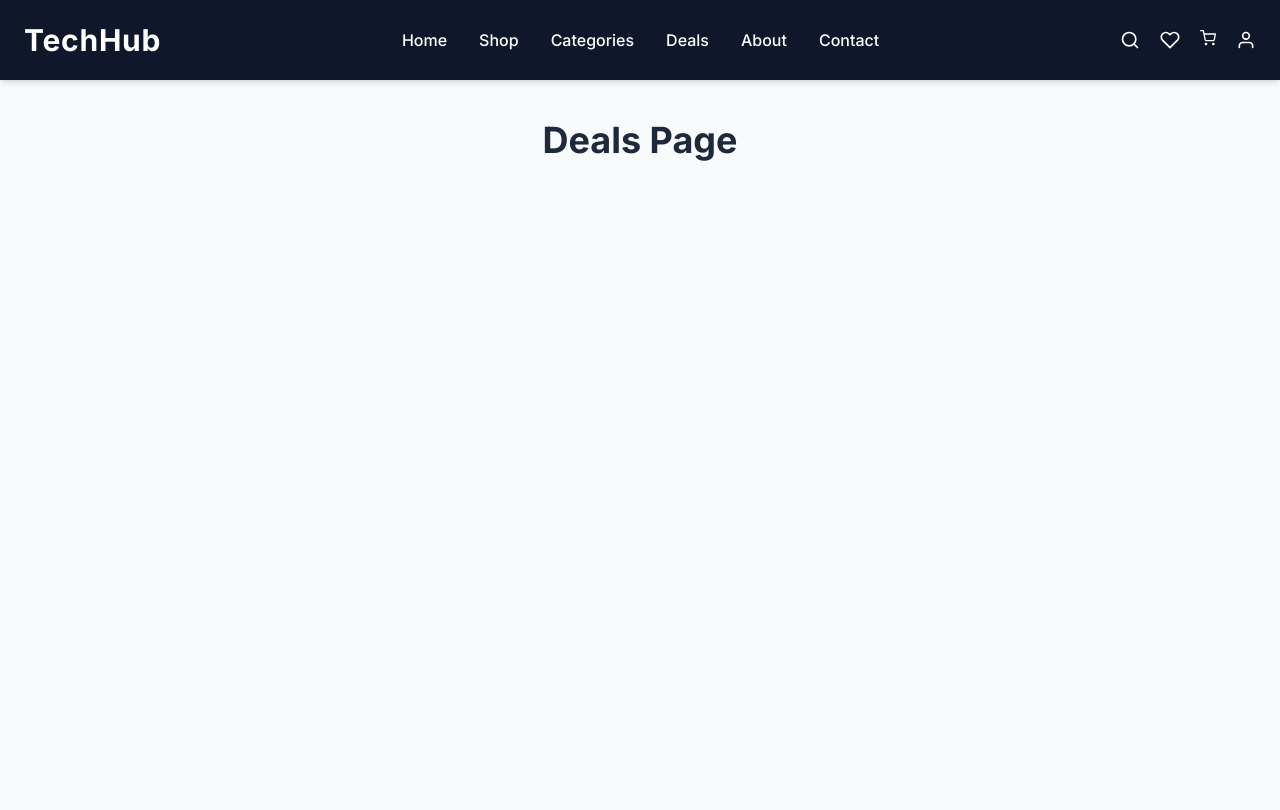
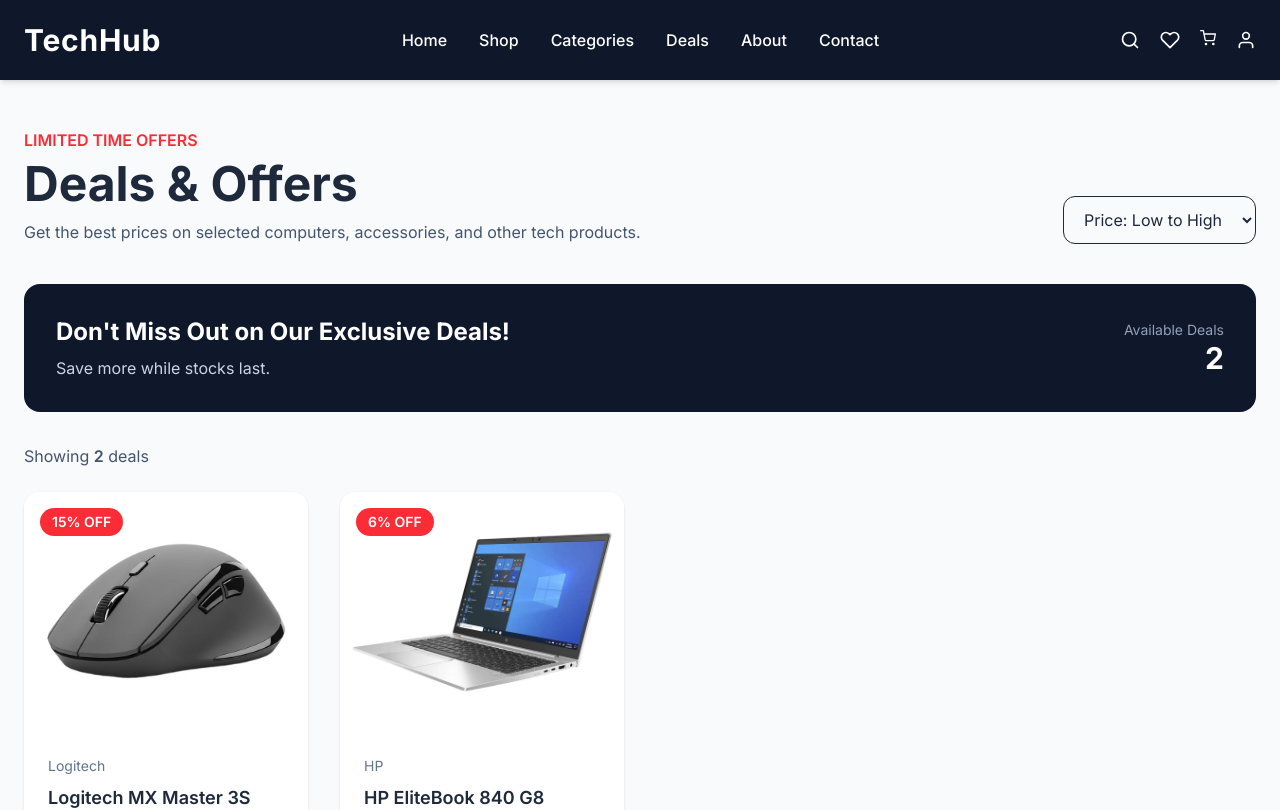
Before and after one commit to HenryOchieng/techhub, a React (Vite) app: page /deals in a window 1280 px wide. Shown: the top 810 px of the page. Built offline with nearby package versions, Linux system fonts and the light colour scheme.

Commit message:
Deals section commit

```diff
--- a/src/components/product/ProductCard.jsx
+++ b/src/components/product/ProductCard.jsx
@@ -23,9 +23,11 @@
                         className="h-60 w-full object-cover group-hover:scale-105 transition duration-500"
                     />
                 </Link>
-                {product.badge && (
-                    <span className="absolute top-4 left-4 bg-blue-600 text-white px-3 py-1 rounded-full text-sm">
-                        {product.badge}
+                {product.oldPrice && product.oldPrice > product.price && (
+                    <span className="absolute top-4 left-4 bg-red-500 text-white px-3 py-1 rounded-full text-sm font-semibold">
+                        {Math.round(
+                            ((product.oldPrice - product.price) / product.oldPrice) * 100
+                        )}% OFF
                     </span>
                 )}
             </div>
@@ -44,15 +46,22 @@
                     reviews={product.reviews.length}
                     size={14}
                 />
-                <div className="flex items-center gap-3 mt-4">
-                    <span className="text-blue-600 font-bold text-xl">
-                        KSHS. {product.price.toLocaleString()}
-                    </span>
-
-                    {product.oldPrice && (
-                        <span className="line-through text-slate-400">
-                            KSHS. {product.oldPrice.toLocaleString()}
+                <div className="mt-4">
+                    <div className="flex items-center gap-3">
+                        <span className="text-blue-600 font-bold text-xl">
+                            KSHS. {product.price.toLocaleString()}
                         </span>
+                        {product.oldPrice && product.oldPrice > product.price && (
+                            <span className="line-through text-slate-400">
+                                KSHS. {product.oldPrice.toLocaleString()}
+                            </span>
+                        )}
+                    </div>
+                    {product.oldPrice && product.oldPrice > product.price && (
+                        <p className="text-sm text-green-600 font-medium mt-1">
+                            Save KSHS. {" "}
+                            {(product.oldPrice - product.price).toLocaleString()}
+                        </p>
                     )}
                 </div>
 
--- a/src/pages/Deals.jsx
+++ b/src/pages/Deals.jsx
@@ -1,7 +1,141 @@
+import { useMemo, useState } from "react"
+import ProductCard from "../components/product/ProductCard"
+import { products } from "../data/products"
+
 function Deals() {
+    const [sortBy, setSortBy] = useState("discount")
+
+    const deals = products.filter(
+        (product) =>
+            product.oldPrice &&
+            product.oldPrice > product.price
+    )
+
+    const sortedDeals = useMemo(() => {
+        const sorted = [...deals]
+
+        switch (sortBy) {
+            case "price-low":
+                return sorted.sort(
+                    (a, b) => a.price - b.price
+                )
+
+            case "price-high":
+                return sorted.sort(
+                    (a, b) => b.price - a.price
+                )
+
+            case "rating":
+                return sorted.sort(
+                    (a, b) => b.rating - a.rating
+                )
+
+            case "discount":
+            default:
+                return sorted.sort((a, b) => {
+                    const discountA =
+                        ((a.oldPrice - a.price) / a.oldPrice) * 100
+
+                    const discountB =
+                        ((b.oldPrice - b.price) / b.oldPrice) * 100
+
+                    return discountB - discountA
+                })
+        }
+    }, [deals, sortBy])
+
     return (
-        <div className="p-10 text-center text-4xl font-bold">
-            Deals Page
+        <div className="max-w-7xl mx-auto px-6 py-12">
+
+            {/* Header */}
+            <div className="flex flex-col md:flex-row md:items-end md:justify-between gap-6 mb-10">
+                <div>
+                    <p className="text-red-500 font-semibold mb-2">
+                        LIMITED TIME OFFERS
+                    </p>
+                    <h1 className="text-4xl md:text-5xl font-bold">
+                        Deals & Offers
+                    </h1>
+                    <p className="text-slate-600 mt-3 max-w-2xl">
+                        Get the best prices on selected computers,
+                        accessories, and other tech products.
+                    </p>
+                </div>
+
+                {/* Sorting */}
+                <select
+                    value={sortBy}
+                    onChange={(e) => setSortBy(e.target.value)}
+                    className="border rounded-xl px-4 py-3 outline-none focus:ring-2 focus:ring-blue-600"
+                >
+                    <opttion value="discount">
+                        Biggest Discount
+                    </opttion>
+                    <option value="price-low">
+                        Price: Low to High
+                    </option>
+                    <option value="price-high">
+                        Price: High to Low
+                    </option>
+                    <option value="rating">
+                        Highest Rated
+                    </option>
+                </select>
+            </div>
+
+            {/* Deals Banner */}
+            <div className="bg-slate-900 text-white rounded-2xl p=6 md:p-8 mb-8">
+                <div className="flex flex-col md:flex-row md:items-center md:justify-between gap-5">
+                    <div>
+                        <h2 className="text-2xl font-bold">
+                            Don't Miss Out on Our Exclusive Deals!
+                        </h2>
+                        <p className="text-slate-300 mt-2">
+                            Save more while stocks last.
+                        </p>
+                    </div>
+                    <div className="text-left md:text-right">
+                        <p className="text-sm text-slate-400">
+                            Available Deals
+                        </p>
+                        <p className="text-3xl font-bold">
+                            {sortedDeals.length}
+                        </p>
+                    </div>
+                </div>
+            </div>
+
+            {/* Deal Count */}
+            <div className="mb-6">
+                <p className="text-slate-600">
+                    Showing{" "}
+                    <span className="font-semibold">
+                        {sortedDeals.length}
+                    </span>{" "}
+                    deals
+                </p>
+            </div>
+
+            {/* Products */}
+            {sortedDeals.length > 0 ? (
+                <div className="grid sm:grid-cols-2 lg:grid-cols-3 xl:grid-cols-4 gap-8">
+                    {sortedDeals.map((product) => (
+                        <ProductCard
+                            key={product.id}
+                            product={product}
+                        />
+                    ))}
+                </div>
+            ) : (
+                <div className="bg-white rounded-2xl shadow p-12 text-center">
+                    <h2 className="text-2xl font-bold">
+                        No deals available
+                    </h2>
+                    <p className="text-slate-500 mt-3">
+                        Check back later for new offers
+                    </p>
+                </div>
+            )}
         </div>
     )
 }
```
